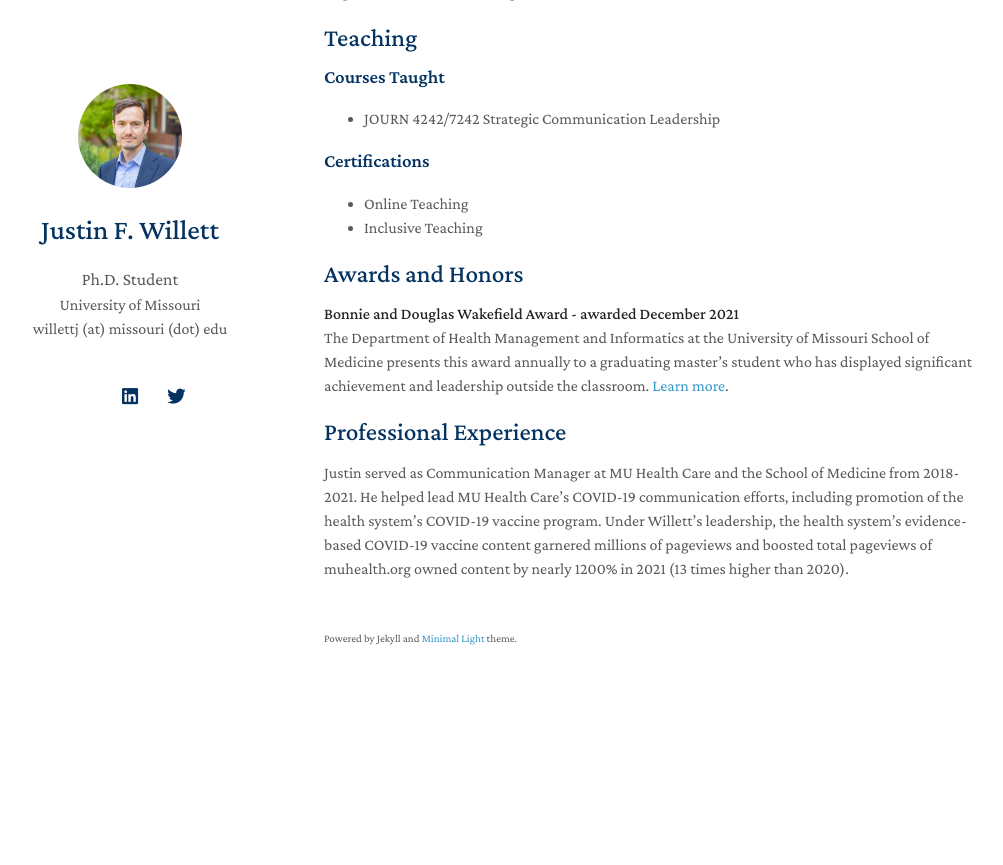
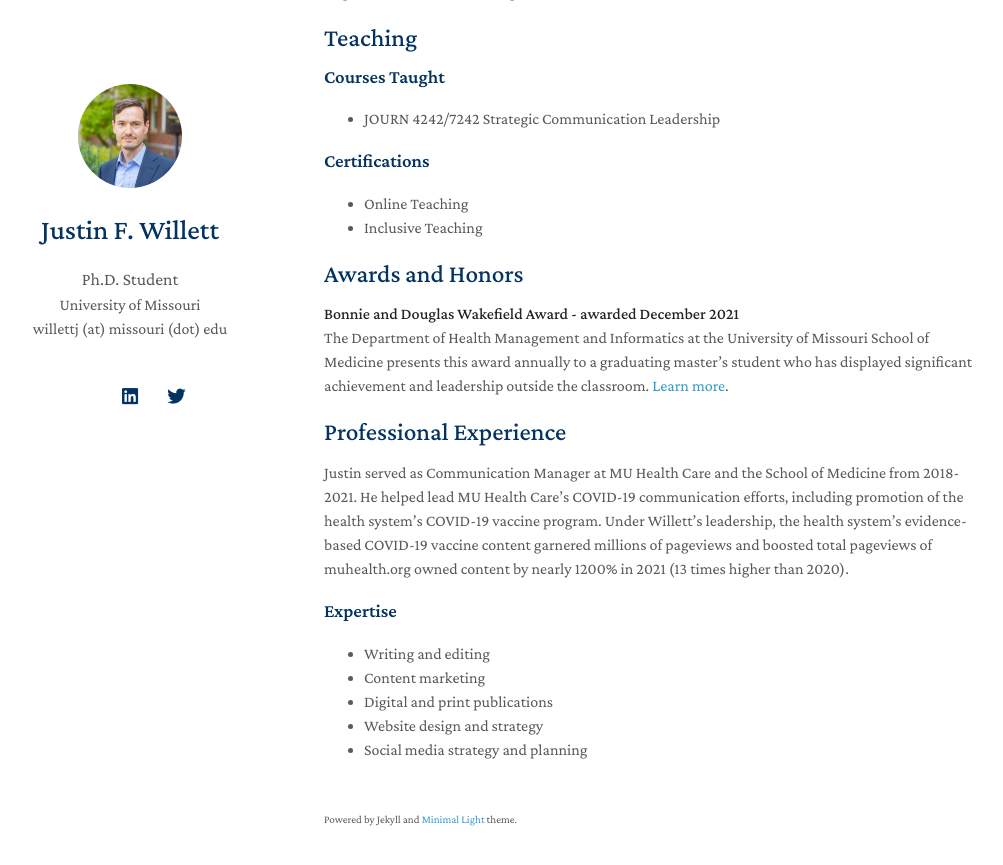
Before and after one commit to willettjf/willettjf.github.io, a Jekyll site: the page built from index.md, in a window 1280 px wide and 900 px high, scrolled down 825 px. Shown: the top 865 px of the window, without its empty margins (146-1149 px from the left). Built offline with Jekyll 4.4.1, drawn with Linux system fonts in a browser that asks for light colours; nearby versions of some CDN libraries; a style sheet for code colours, icons or effects is not loaded; our own code applies the rules of GitHub Pages for plain Markdown files; before the commit the page ends 1544 px from its top, so only the background shows below that; some of the changed text lies outside the part shown.

Commit message:
Update index.md

```diff
--- a/index.md
+++ b/index.md
@@ -8,9 +8,9 @@ I am a second-year Ph.D. student at the University of Missouri School of Journal
 
 ## Research Interests
 
-- Health Advertising
-- Narrative Persuasion
-- Digital Storytelling
+- Health advertising
+- Narrative persuasion
+- Digital storytelling
 
 ## Education
 
@@ -51,6 +51,14 @@ The Department of Health Management and Informatics at the University of Missour
 
 Justin served as Communication Manager at MU Health Care and the School of Medicine from 2018-2021. He helped lead MU Health Care’s COVID-19 communication efforts, including promotion of the health system’s COVID-19 vaccine program. Under Willett’s leadership, the health system’s evidence-based COVID-19 vaccine content garnered millions of pageviews and boosted total pageviews of muhealth.org owned content by nearly 1200% in 2021 (13 times higher than 2020).
 
+### Expertise
+
+- Writing and editing
+- Content marketing
+- Digital and print publications
+- Website design and strategy
+- Social media strategy and planning
+
 <!-- - **Computer Vision:** image recognition, image generation, video captioning
 - **Machine Learning:** meta-learning, incremental learning, transfer learning-->
 
```
